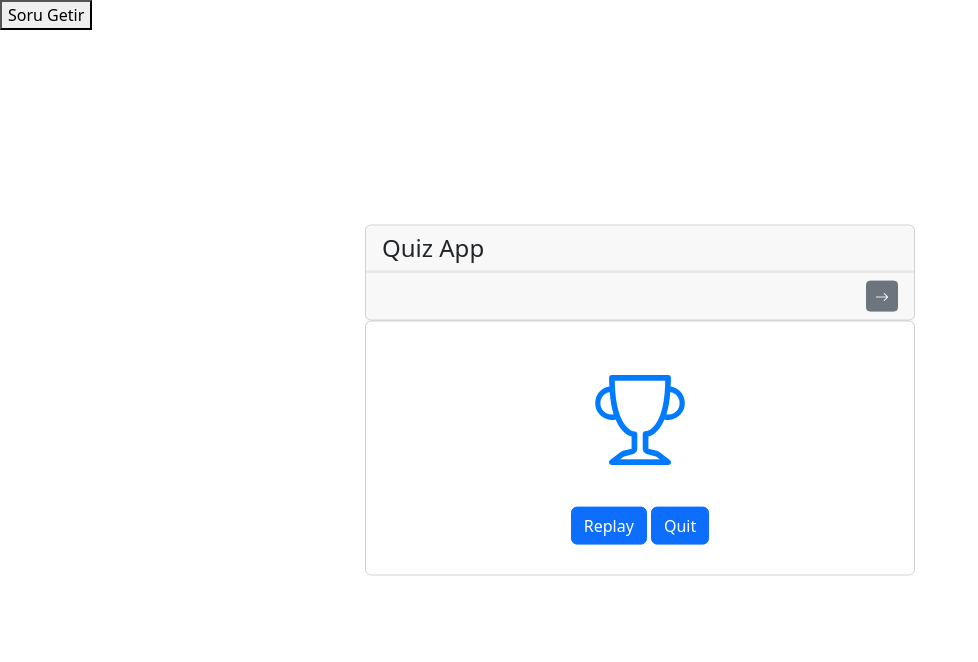
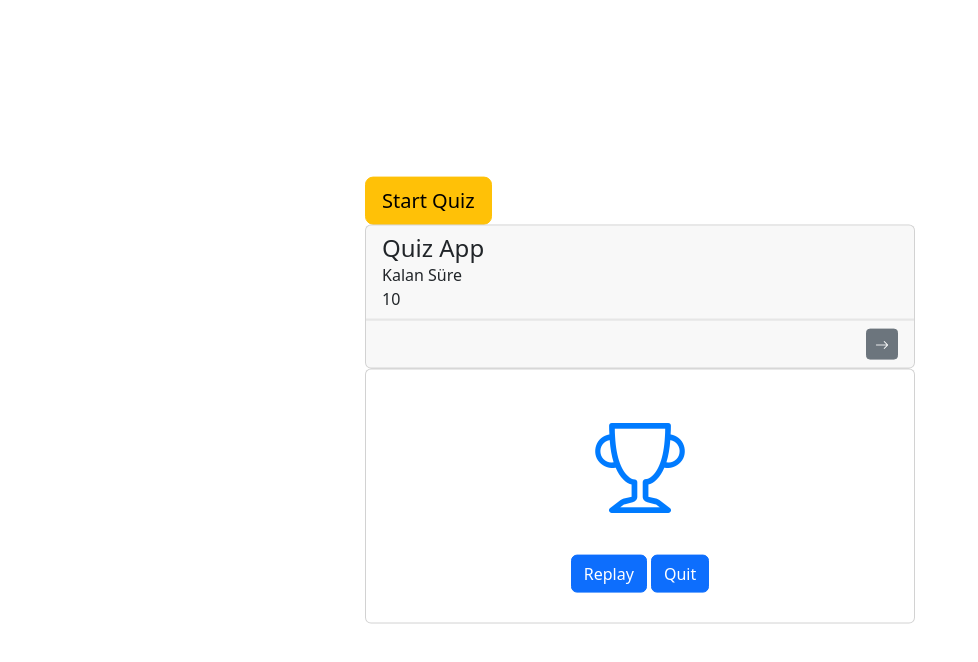
Before and after one commit to BurcuML/Quiz-App, a plain HTML site: page index.html in a window 1280 px wide. Shown: the whole page, without its empty margins (0-978 px from the left). Drawn offline with nearby package versions, Linux system fonts and the light colour scheme.

Commit message:
Updated index.html to add start button and timer display

```diff
--- a/index.html
+++ b/index.html
@@ -11,9 +11,16 @@
 <body>
 
     <div class="app-container">
-        <div id="quiz-box" class="card">
+        <div id="button-box" class="active">
+            <button class="btn btn-lg btn-warning btn-start">Start Quiz</button>
+        </div>
+        <div id="quiz-box" class="card ">
             <div id="header" class="card-header">
                 <h4 class="app-title mb-0">Quiz App</h4>
+                <div class="time">
+                    <div class="time-text">Kalan Süre</div>
+                    <div class="time-second">10</div>
+                </div>
             </div>
             <div id="body">
 
@@ -35,7 +42,6 @@
         </div>
     </div>
 
-    <button id="btngetQuestion">Soru Getir</button>
 
     <script src="js/question.js"></script>
     <script src="js/quiz.js"></script>
```
